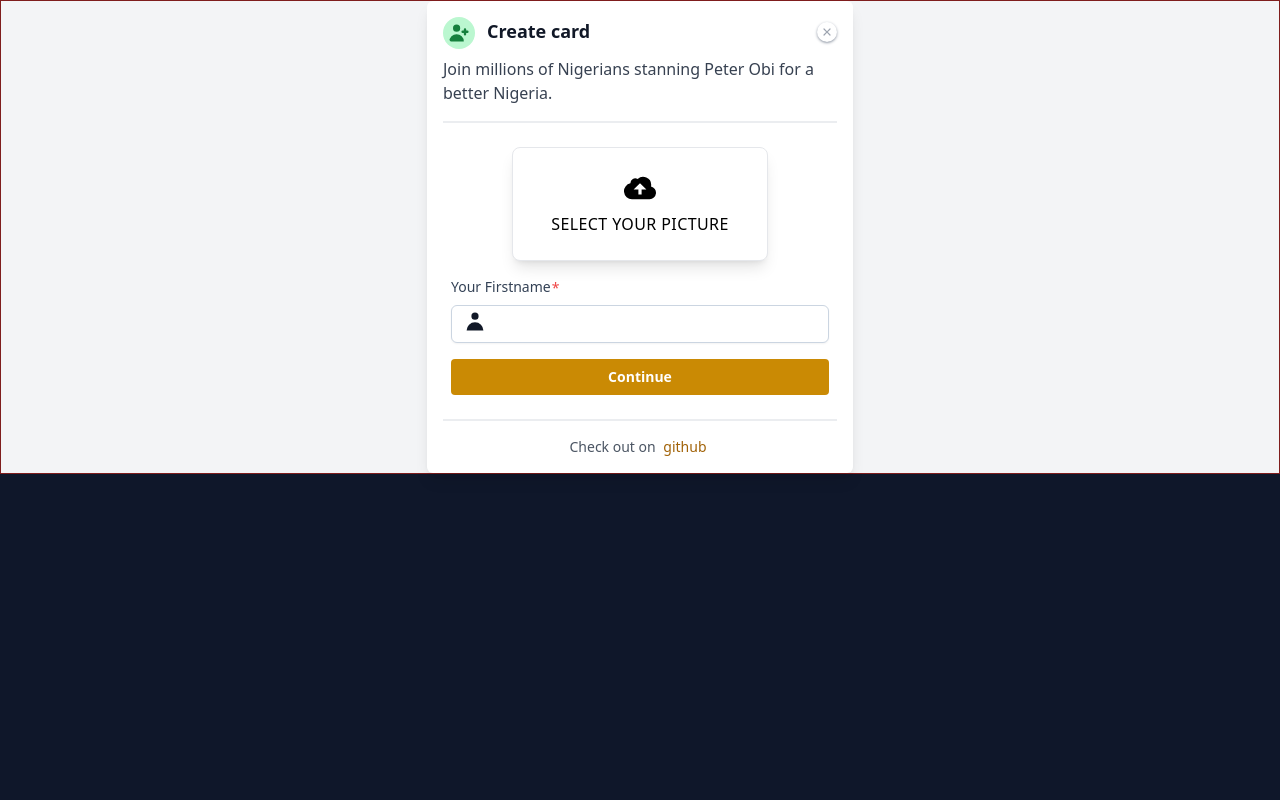
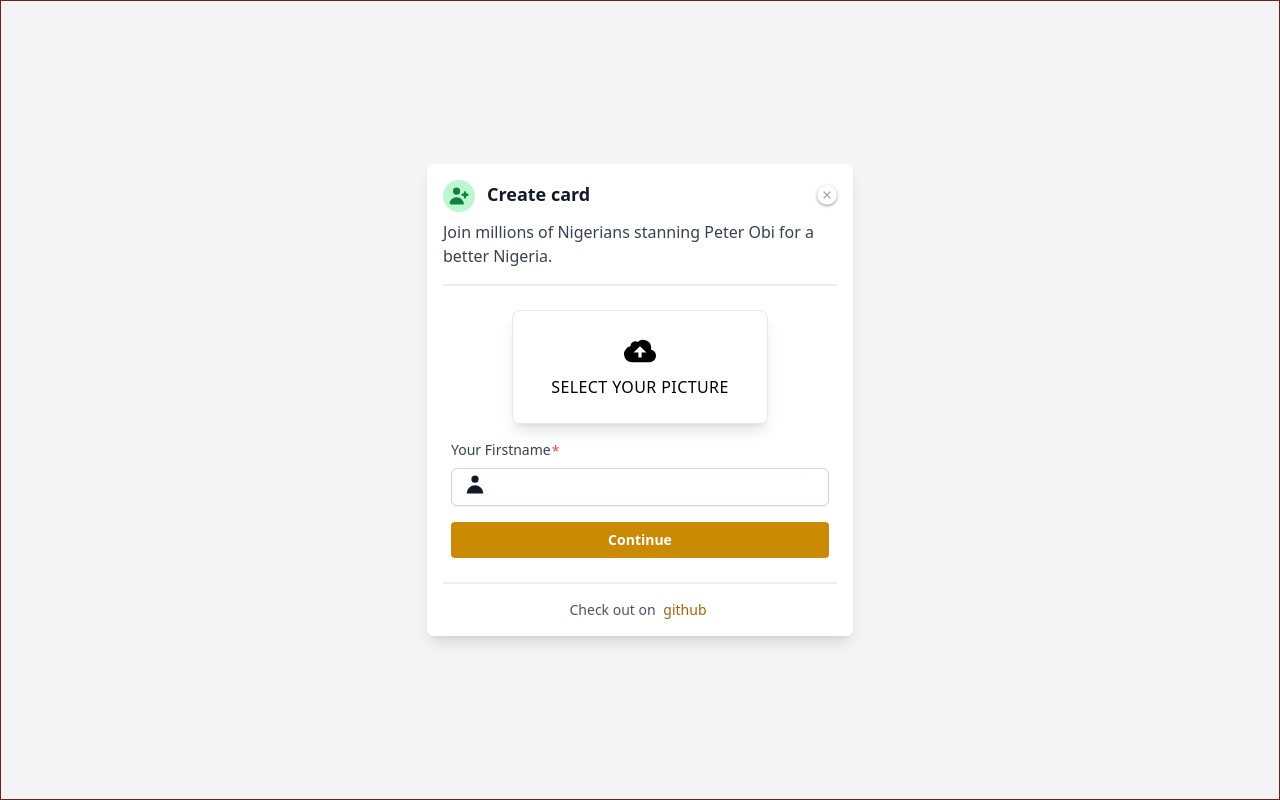
Before and after one commit to Nobledsmarts/obidient-support, a React (Vite) app: page / in a window 1280 px wide. Built offline with nearby package versions, Linux system fonts and the light colour scheme.

Commit message:
fix : root height. rename class to className in Intro.jsx

```diff
--- a/package.json
+++ b/package.json
@@ -10,7 +10,8 @@
     "@heroicons/react": "^1.0.6",
     "html-to-image": "^1.9.0",
     "react": "^17.0.2",
-    "react-dom": "^17.0.2"
+    "react-dom": "^17.0.2",
+    "react-router-dom": "^6.3.0"
   },
   "devDependencies": {
     "@vitejs/plugin-react": "^1.0.7",
--- a/src/Intro.jsx
+++ b/src/Intro.jsx
@@ -22,12 +22,12 @@
             <div className="border-gray-200/75 border-[.01px] my-4"></div>
             <form>
                 <div className="p-2 flex justify-center">
-                    <label class="w-64 flex flex-col items-center px-4 py-6 bg-white text-blue rounded-lg shadow-lg tracking-wide uppercase border border-blue cursor-pointer hover:bg-yellow-700 hover:text-white">
-                        <svg class="w-8 h-8" fill="currentColor" xmlns="http://www.w3.org/2000/svg" viewBox="0 0 20 20">
+                    <label className="w-64 flex flex-col items-center px-4 py-6 bg-white text-blue rounded-lg shadow-lg tracking-wide uppercase border border-blue cursor-pointer hover:bg-yellow-700 hover:text-white">
+                        <svg className="w-8 h-8" fill="currentColor" xmlns="http://www.w3.org/2000/svg" viewBox="0 0 20 20">
                             <path d="M16.88 9.1A4 4 0 0 1 16 17H5a5 5 0 0 1-1-9.9V7a3 3 0 0 1 4.52-2.59A4.98 4.98 0 0 1 17 8c0 .38-.04.74-.12 1.1zM11 11h3l-4-4-4 4h3v3h2v-3z" />
                         </svg>
-                        <span class="mt-2 text-base leading-normal">Select your picture</span>
-                        <input type='file' class="hidden" />
+                        <span className="mt-2 text-base leading-normal">Select your picture</span>
+                        <input type='file' className="hidden" />
                     </label>
                 </div>
                 <div className="p-2">
--- a/src/index.css
+++ b/src/index.css
@@ -5,7 +5,10 @@
 body,html {
     width : 100%;
     height : 100%;
-    background : #0f172a;
+    /* background : #0f172a; */
+}
+#root {
+    height : 100%;
 }
 .ded:before{
     content : "";
```
Also changed, not shown: 1 other file (tests, documents, lock files or other folders).
